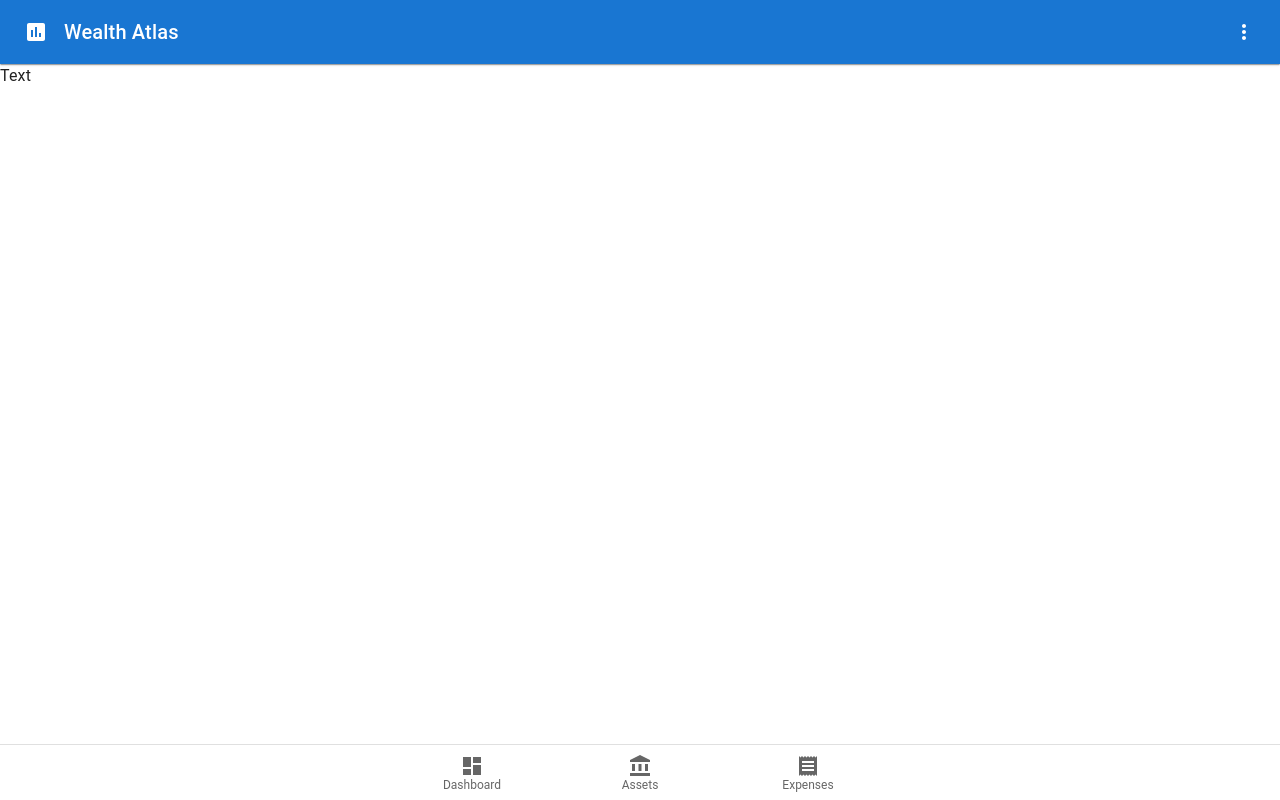
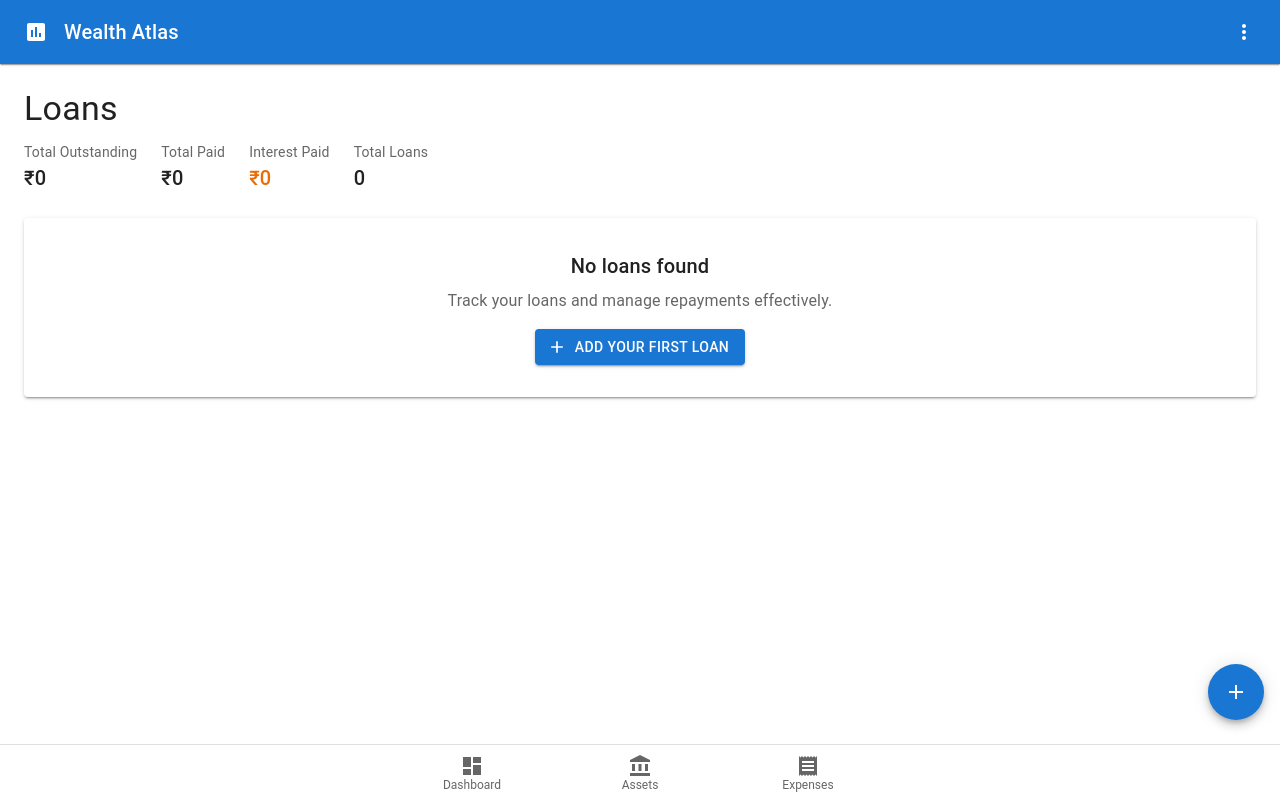
Before and after one commit to WealthAtlas/wealth-atlas, a React (Vite) app: page /loans in a window 1280 px wide. Built offline with nearby package versions, Linux system fonts and the light colour scheme.

Commit message:
Fix bugs

```diff
--- /dev/null
+++ b/src/app/components/pages/LoansPage.tsx
@@ -0,0 +1,171 @@
+import { Loan } from '@/domain/entities/loans/Loan';
+import { LoanSummary } from '@/domain/services/LoanService';
+import { Add } from '@mui/icons-material';
+import { Box, Button, Fab, Grid, Paper, Typography } from '@mui/material';
+import { UIUtils } from '../../utils/UIUtils';
+
+export interface LoansPageProps {
+  loans: Loan[];
+  loanSummaries: LoanSummary[];
+  showAddLoan: boolean;
+  portfolioMetrics: {
+    totalOutstanding: number;
+    totalPaid: number;
+    totalInterestPaid: number;
+    totalLoans: number;
+  };
+  refresh: () => void;
+  deleteLoan: (id: number) => void;
+  setShowAddLoan: (show: boolean) => void;
+}
+
+export function LoansPage({
+  loans,
+  loanSummaries,
+  showAddLoan,
+  portfolioMetrics,
+  refresh,
+  deleteLoan,
+  setShowAddLoan,
+}: LoansPageProps) {
+  return (
+    <>
+      {/* TODO: Add LoanFormContainer when it's created */}
+      <Box sx={{ p: 3, pb: 10 }}>
+        <Box sx={{ display: 'flex', justifyContent: 'space-between', alignItems: 'center', mb: 3 }}>
+          <Box>
+            <Typography variant="h4" component="h1" gutterBottom>
+              Loans
+            </Typography>
+            <Box sx={{ display: 'flex', gap: 3, flexWrap: 'wrap' }}>
+              <Box>
+                <Typography variant="body2" color="text.secondary">
+                  Total Outstanding
+                </Typography>
+                <Typography variant="h6">
+                  {UIUtils.formatCurrency(portfolioMetrics.totalOutstanding, 'INR')}
+                </Typography>
+              </Box>
+              <Box>
+                <Typography variant="body2" color="text.secondary">
+                  Total Paid
+                </Typography>
+                <Typography variant="h6">
+                  {UIUtils.formatCurrency(portfolioMetrics.totalPaid, 'INR')}
+                </Typography>
+              </Box>
+              <Box>
+                <Typography variant="body2" color="text.secondary">
+                  Interest Paid
+                </Typography>
+                <Typography variant="h6" color="warning.main">
+                  {UIUtils.formatCurrency(portfolioMetrics.totalInterestPaid, 'INR')}
+                </Typography>
+              </Box>
+              <Box>
+                <Typography variant="body2" color="text.secondary">
+                  Total Loans
+                </Typography>
+                <Typography variant="h6">{portfolioMetrics.totalLoans}</Typography>
+              </Box>
+            </Box>
+          </Box>
+        </Box>
+
+        <Grid container spacing={3}>
+          {loanSummaries.map(summary => (
+            <Grid item xs={12} sm={6} md={4} key={summary.loan.id}>
+              <Paper elevation={2} sx={{ p: 2 }}>
+                <Typography variant="h6" gutterBottom>
+                  {summary.loan.name}
+                </Typography>
+                <Typography variant="body2" color="text.secondary" gutterBottom>
+                  {summary.loan.description}
+                </Typography>
+                <Box sx={{ mt: 2 }}>
+                  <Box sx={{ display: 'flex', justifyContent: 'space-between', mb: 1 }}>
+                    <Typography variant="body2">Principal:</Typography>
+                    <Typography variant="body2">
+                      {UIUtils.formatCurrency(summary.loan.principalAmount, summary.loan.currency)}
+                    </Typography>
+                  </Box>
+                  <Box sx={{ display: 'flex', justifyContent: 'space-between', mb: 1 }}>
+                    <Typography variant="body2">Remaining:</Typography>
+                    <Typography
+                      variant="body2"
+                      color={summary.remainingBalance > 0 ? 'error.main' : 'success.main'}
+                    >
+                      {UIUtils.formatCurrency(summary.remainingBalance, summary.loan.currency)}
+                    </Typography>
+                  </Box>
+                  <Box sx={{ display: 'flex', justifyContent: 'space-between', mb: 1 }}>
+                    <Typography variant="body2">Paid:</Typography>
+                    <Typography variant="body2" color="success.main">
+                      {UIUtils.formatCurrency(summary.totalPaid, summary.loan.currency)}
+                    </Typography>
+                  </Box>
+                  {summary.isFullyPaid && (
+                    <Typography
+                      variant="body2"
+                      color="success.main"
+                      sx={{ fontWeight: 'bold', mt: 1 }}
+                    >
+                      ✓ Fully Paid
+                    </Typography>
+                  )}
+                  {summary.nextPaymentDate && !summary.isFullyPaid && (
+                    <Typography variant="body2" color="text.secondary" sx={{ mt: 1 }}>
+                      Next Payment: {UIUtils.formatDate(summary.nextPaymentDate)}
+                    </Typography>
+                  )}
+                  {summary.overduePayments.length > 0 && (
+                    <Typography variant="body2" color="error.main" sx={{ mt: 1 }}>
+                      ⚠ {summary.overduePayments.length} overdue payment(s)
+                    </Typography>
+                  )}
+                </Box>
+                <Box sx={{ mt: 2, display: 'flex', gap: 1 }}>
+                  <Button
+                    size="small"
+                    variant="outlined"
+                    onClick={() => deleteLoan(summary.loan.id!)}
+                    color="error"
+                  >
+                    Delete
+                  </Button>
+                </Box>
+              </Paper>
+            </Grid>
+          ))}
+        </Grid>
+
+        {loans.length === 0 && (
+          <Paper elevation={2} sx={{ p: 4, textAlign: 'center', mt: 3 }}>
+            <Typography variant="h6" gutterBottom>
+              No loans found
+            </Typography>
+            <Typography variant="body1" color="text.secondary" sx={{ mb: 2 }}>
+              Track your loans and manage repayments effectively.
+            </Typography>
+            <Button variant="contained" startIcon={<Add />} onClick={() => setShowAddLoan(true)}>
+              Add Your First Loan
+            </Button>
+          </Paper>
+        )}
+
+        <Fab
+          color="primary"
+          aria-label="add loan"
+          onClick={() => setShowAddLoan(true)}
+          sx={{
+            position: 'fixed',
+            bottom: 80,
+            right: 16,
+          }}
+        >
+          <Add />
+        </Fab>
+      </Box>
+    </>
+  );
+}
--- a/src/app/containers/loan/LoansContainer.tsx
+++ b/src/app/containers/loan/LoansContainer.tsx
@@ -1,3 +1,74 @@
+import { LoansPage } from '@/app/components/pages/LoansPage';
+import { Loan } from '@/domain/entities/loans/Loan';
+import { LoanService, LoanSummary } from '@/domain/services/LoanService';
+import { Logger } from '@/domain/utils/Logger';
+import React, { useCallback, useEffect, useState } from 'react';
+
 export function LoansContainer() {
-  return <>Text</>;
+  const [loans, setLoans] = useState<Loan[]>([]);
+  const [loanSummaries, setLoanSummaries] = useState<LoanSummary[]>([]);
+  const [showAddLoan, setShowAddLoan] = React.useState(false);
+  const loanService = React.useMemo(() => new LoanService(), []);
+
+  const loadLoans = useCallback(async () => {
+    try {
+      const loadedLoans = await loanService.getLoans();
+      const summaries = await loanService.getAllLoanSummaries();
+      setLoans(loadedLoans);
+      setLoanSummaries(summaries);
+    } catch (error) {
+      Logger.error('Failed to load loans:', error);
+    }
+  }, [loanService]);
+
+  const deleteLoan = useCallback(
+    async (id: number) => {
+      try {
+        await loanService.deleteLoan(id);
+        await loadLoans();
+      } catch (error) {
+        Logger.error('Failed to delete loan:', error);
+      }
+    },
+    [loanService, loadLoans]
+  );
+
+  // Calculate portfolio-level metrics
+  const portfolioMetrics = React.useMemo(() => {
+    const totalOutstanding = loanSummaries.reduce(
+      (sum, summary) => sum + summary.remainingBalance,
+      0
+    );
+    const totalPaid = loanSummaries.reduce((sum, summary) => sum + summary.totalPaid, 0);
+    const totalInterestPaid = loanSummaries.reduce(
+      (sum, summary) => sum + summary.totalInterestPaid,
+      0
+    );
+    const totalLoans = loans.length;
+
+    return {
+      totalOutstanding,
+      totalPaid,
+      totalInterestPaid,
+      totalLoans,
+    };
+  }, [loans, loanSummaries]);
+
+  useEffect(() => {
+    loadLoans();
+  }, [loadLoans]);
+
+  return (
+    <>
+      <LoansPage
+        loans={loans}
+        loanSummaries={loanSummaries}
+        portfolioMetrics={portfolioMetrics}
+        showAddLoan={showAddLoan}
+        refresh={loadLoans}
+        deleteLoan={deleteLoan}
+        setShowAddLoan={setShowAddLoan}
+      />
+    </>
+  );
 }
--- a/src/app/utils/UIUtils.ts
+++ b/src/app/utils/UIUtils.ts
@@ -50,4 +50,12 @@ export class UIUtils {
     const cleanValue = formattedValue.replace(/[^\d.]/g, '');
     return parseFloat(cleanValue) || 0;
   }
+
+  public static formatDate(date: Date): string {
+    return date.toLocaleDateString('en-IN', {
+      year: 'numeric',
+      month: 'short',
+      day: 'numeric',
+    });
+  }
 }
```
